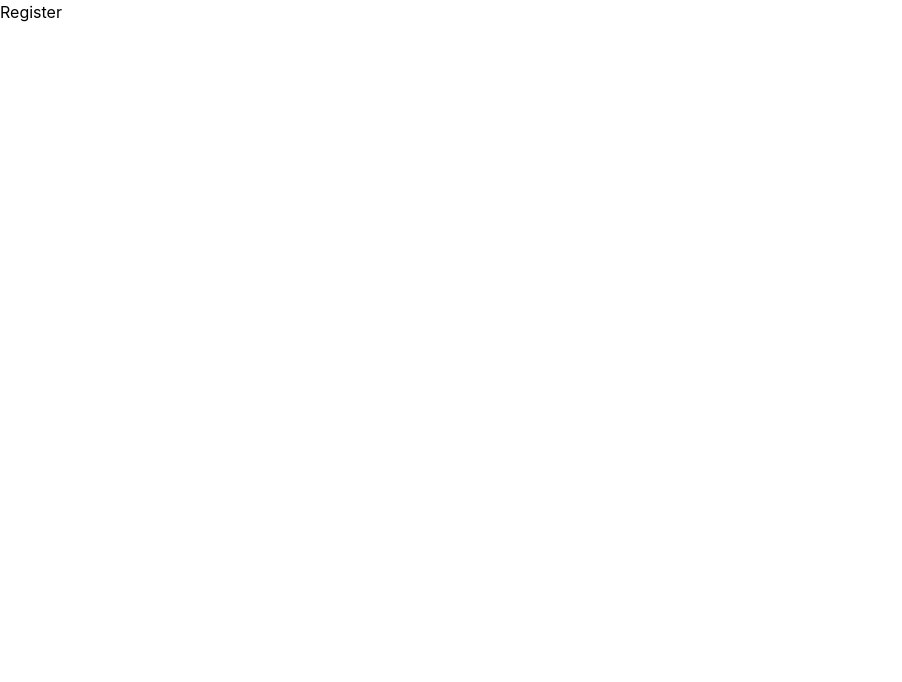
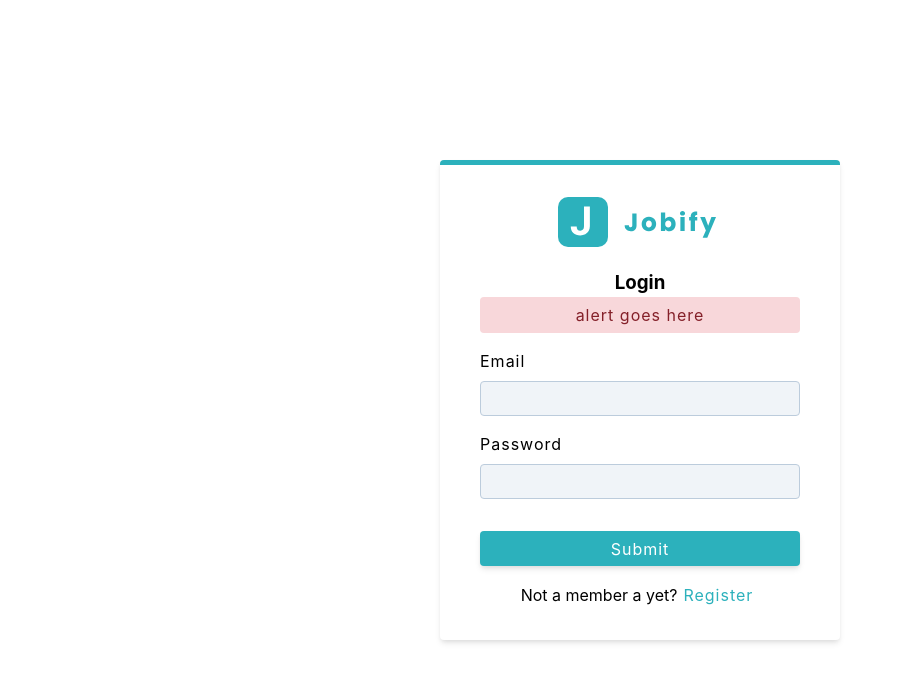
Before and after one commit to Hakan2211/MERN_App_Exercise, a React (Vite) app in the folder frontend/jobify/: page /register in a window 1280 px wide. Shown: the top 682 px of the page, without its empty margins (0-902 px from the left). Built offline with nearby package versions, Linux system fonts and the light colour scheme.

Commit message:
errorpage and register page

```diff
--- /dev/null
+++ b/frontend/jobify/src/components/Alert.jsx
@@ -0,0 +1,4 @@
+const Alert = () => {
+  return <div className="alert alert-danger">alert goes here</div>;
+};
+export default Alert;
--- /dev/null
+++ b/frontend/jobify/src/components/FormRow.jsx
@@ -0,0 +1,17 @@
+const FormRow = ({ type, name, value, handleChange, labelText }) => {
+  return (
+    <div className="form-row">
+      <label htmlFor={name} className="form-label">
+        {labelText || name}
+      </label>
+      <input
+        type={type}
+        value={value}
+        name={name}
+        onChange={handleChange}
+        className="form-input"
+      />
+    </div>
+  );
+};
+export default FormRow;
--- a/frontend/jobify/src/components/index.js
+++ b/frontend/jobify/src/components/index.js
@@ -1,3 +1,5 @@
+import Alert from "./Alert.jsx";
+import FormRow from "./FormRow.jsx";
 import Logo from "./Logo.jsx";
 
-export { Logo };
+export { Logo, FormRow, Alert };
--- a/frontend/jobify/src/pages/Error.jsx
+++ b/frontend/jobify/src/pages/Error.jsx
@@ -1,4 +1,42 @@
+import { Link } from "react-router-dom";
+import img from "../assets/images/not-found.svg";
+import styled from "styled-components";
+
+const Wrapper = styled.main`
+  text-align: center;
+  display: flex;
+  align-items: center;
+  justify-content: center;
+  img {
+    max-width: 600px;
+    display: block;
+    margin-bottom: 2rem;
+  }
+  h3 {
+    margin-bottom: 0.5rem;
+  }
+  p {
+    margin-top: 0;
+    margin-bottom: 0.5rem;
+    color: var(--grey-500);
+  }
+  a {
+    color: var(--primary-500);
+    text-decoration: underline;
+    text-transform: capitalize;
+  }
+`;
+
 const Error = () => {
-  return <div>Error</div>;
+  return (
+    <Wrapper className="full-page">
+      <div>
+        <img src={img} alt="not found" />
+        <h3>Ohh! page not found</h3>
+        <p>We can't seem to find the page you are looking for</p>
+        <Link to="/">Back home</Link>
+      </div>
+    </Wrapper>
+  );
 };
 export default Error;
--- a/frontend/jobify/src/pages/Register.jsx
+++ b/frontend/jobify/src/pages/Register.jsx
@@ -1,4 +1,102 @@
+import { useState, useEffect } from "react";
+import { Logo, FormRow, Alert } from "../components";
+import styled from "styled-components";
+
+const Wrapper = styled.section`
+  display: grid;
+  align-items: center;
+  .logo {
+    display: block;
+    margin: 0 auto;
+    margin-bottom: 1.38rem;
+  }
+  .form {
+    max-width: 400px;
+    border-top: 5px solid var(--primary-500);
+  }
+
+  h3 {
+    text-align: center;
+  }
+  p {
+    margin: 0;
+    margin-top: 1rem;
+    text-align: center;
+  }
+  .btn {
+    margin-top: 1rem;
+  }
+  .member-btn {
+    background: transparent;
+    border: transparent;
+    color: var(--primary-500);
+    cursor: pointer;
+    letter-spacing: var(--letterSpacing);
+  }
+`;
+
+const initialState = {
+  name: "",
+  email: "",
+  password: "",
+  isMember: true,
+  showAlert: true,
+};
+
 const Register = () => {
-  return <div>Register</div>;
+  const [values, setValues] = useState(initialState);
+
+  // Global state and useNavigate
+
+  const toggleMember = () => {
+    setValues({ ...values, isMember: !values.isMember });
+  };
+
+  const handleChange = (e) => {
+    console.log(e.target);
+  };
+  const onSubmit = (e) => {
+    e.preventDefault();
+    console.log(e.target);
+  };
+  return (
+    <Wrapper className="full-page">
+      <form className="form" onSubmit={onSubmit}>
+        <Logo />
+        <h3>{values.isMember ? "Login" : "Register"}</h3>
+        {values.showAlert && <Alert />}
+        {!values.isMember && (
+          <FormRow
+            type="text"
+            name="name"
+            value={values.name}
+            handleChange={handleChange}
+          />
+        )}
+
+        <FormRow
+          type="email"
+          name="email"
+          value={values.email}
+          handleChange={handleChange}
+        />
+        <FormRow
+          type="password"
+          name="password"
+          value={values.password}
+          handleChange={handleChange}
+        />
+        <button type="submit" className="btn btn-block">
+          Submit
+        </button>
+        <p>
+          {values.isMember ? "Not a member a yet?" : "Already a member?"}
+          <button type="button" className="member-btn" onClick={toggleMember}>
+            {values.isMember ? "Register" : "Login"}
+          </button>
+        </p>
+      </form>
+    </Wrapper>
+  );
 };
 export default Register;
```
